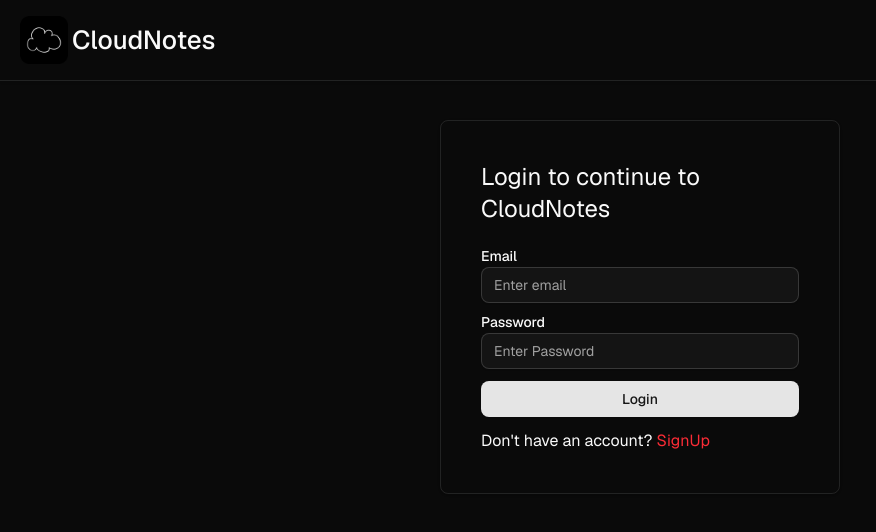
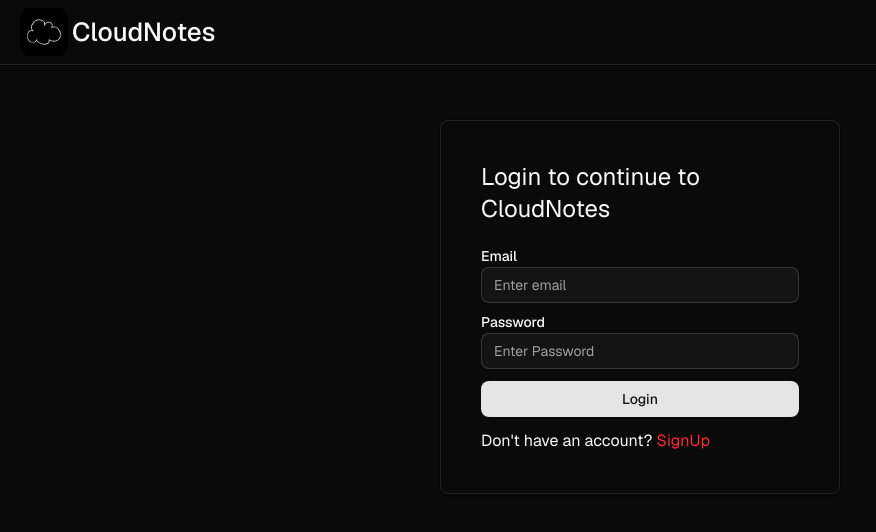
Before and after one commit to Anuragkadam13/eNotebook_frontend, a React (Vite) app: page /login in a window 1280 px wide. Shown: the top 532 px of the page, without its empty margins (0-876 px from the left). Built offline with nearby package versions, Linux system fonts and the light colour scheme.

Commit message:
logo navbar

```diff
--- a/src/components/Navbar.jsx
+++ b/src/components/Navbar.jsx
@@ -24,7 +24,7 @@ const Navbar = () => {
 
   return (
     <div className="fixed w-full z-10  ">
-      <nav className="px-5 py-4 flex items-center justify-between font-medium shadow bg-white dark:bg-[#0A0A0A] dark:border-b">
+      <nav className="px-5 py-2 flex items-center justify-between font-medium shadow bg-white dark:bg-[#0A0A0A] dark:border-b">
         <div className="flex items-center gap-1 ">
           <img src={logo} className="h-12" alt="" />
           <h1 className=" text-[26px]">CloudNotes</h1>
```
